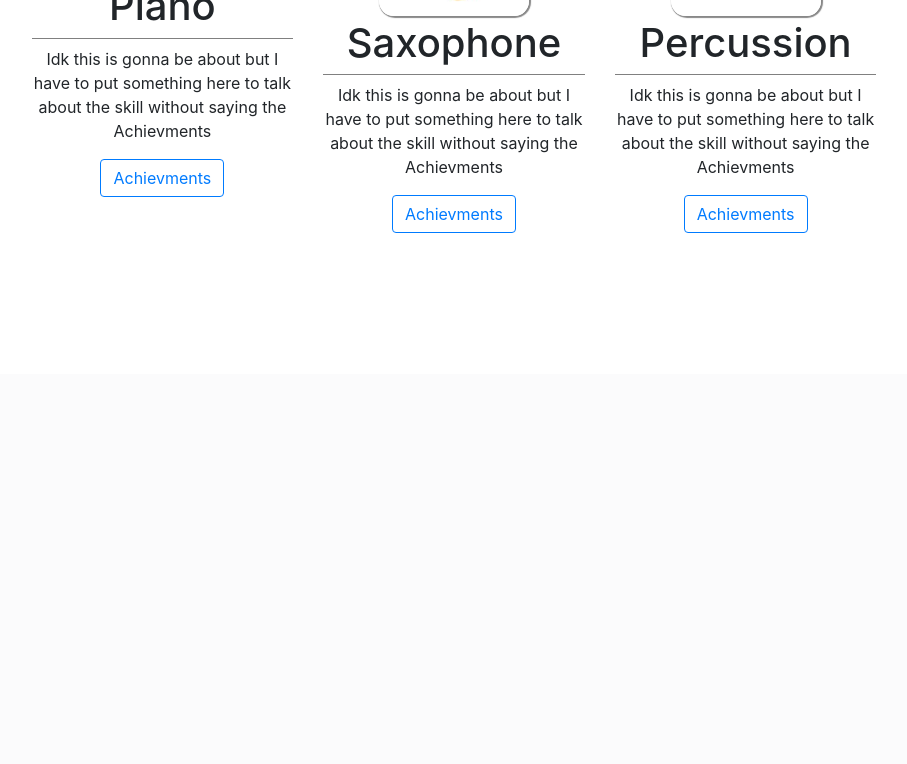
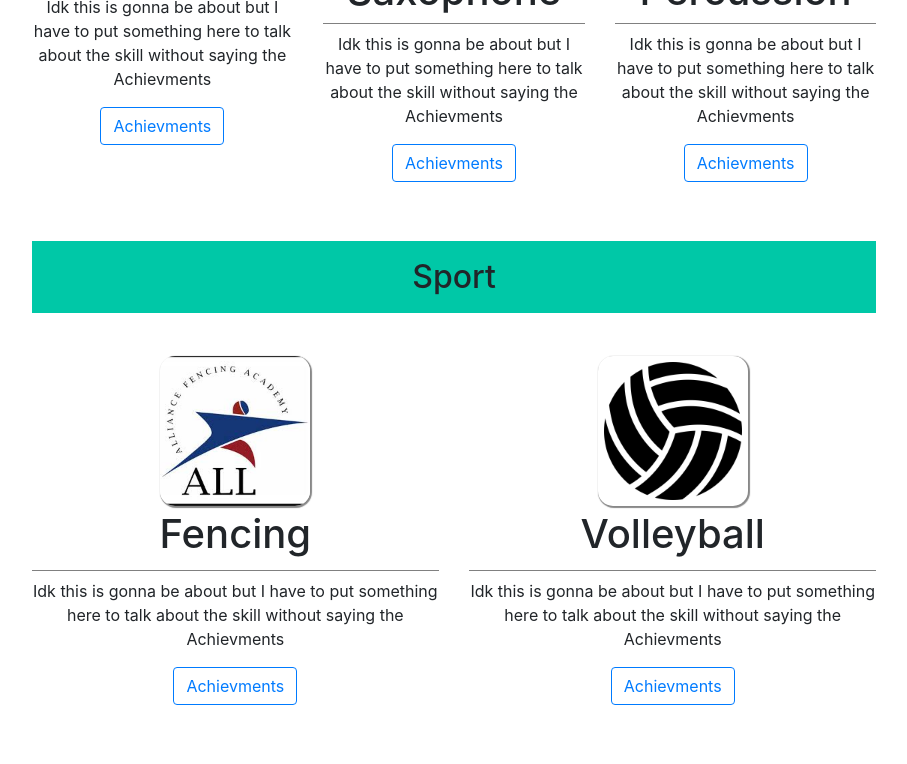
Before and after one commit to SergeiK1/SergeiK1.github.io, a Flask app: page / in a window 1280 px wide. Shown: the part 1823-2587 px from the top of the page, without its empty margins (186-1093 px from the left). Before the commit the page ends 2056 px from the top, so only its background shows below. Run offline with Flask 2, Linux system fonts and the light colour scheme; some libraries are stand-ins or nearby versions.

Commit message:
added another subsection in skills

```diff
--- a/static/css/main.css
+++ b/static/css/main.css
@@ -182,8 +182,8 @@ to {
 .heading_skills {
     font-size: 150px;
     text-align: center;
-    padding-top: 5%;
-    padding-bottom: 5%;
+    padding-top: 3%;
+    padding-bottom: 3%;
     background-color: rgb(221, 45, 45);
 }
 .col-sm {
@@ -199,7 +199,6 @@ to {
     padding-top: 2%;
     padding-bottom: 2%;
     background: rgb(0, 200, 167);
-
 }
 
 
--- a/templates/index.html
+++ b/templates/index.html
@@ -95,6 +95,26 @@
             <button type="button" class="btn btn-outline-primary">Achievments</button>
           </div>
         </div>
+
+
+
+
+        <!-- Music -->
+        <h2>Sport</h2>
+        <div class="row">
+          <div class="col-sm">
+            <img src="../static/images/fencing.jpg" class="skills_image" alt="image of piano logo">
+            <h1>Fencing</h1>
+            <p>Idk this is gonna be about but I have to put something here to talk about the skill without saying the Achievments</p>
+            <button type="button" class="btn btn-outline-primary">Achievments</button>
+          </div>
+          <div class="col-sm">
+            <img src="../static/images/volleyball2.png" class="skills_image" alt="image of Sax logo">
+            <h1>Volleyball</h1>
+            <p>Idk this is gonna be about but I have to put something here to talk about the skill without saying the Achievments</p>
+            <button type="button" class="btn btn-outline-primary">Achievments</button>
+          </div>
+        </div>
     </div>
 </div>
 
```
